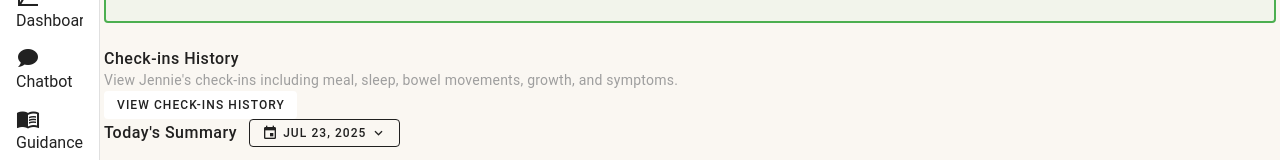
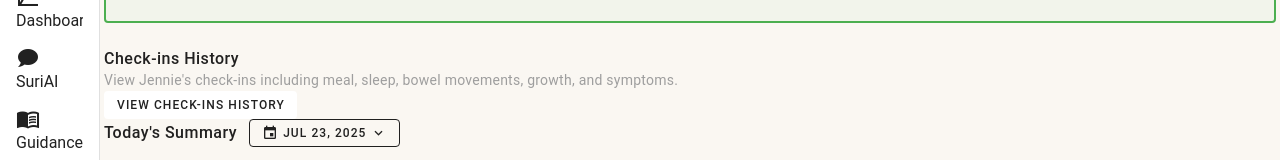
Before and after one commit to weichingtay/SuriCare, a Vue app in the folder frontend/: page / in a window 1280 px wide. Shown: the part 189-349 px from the top of the page. Built offline with nearby package versions, Linux system fonts and the light colour scheme; no server answers; the database is empty; a small style sheet from the web is missing.

Commit message:
fix: rename "chatbot" to "suriai"

```diff
--- a/frontend/src/components/AppNavigation.vue
+++ b/frontend/src/components/AppNavigation.vue
@@ -130,7 +130,7 @@
     },
     {
       value: 'chatbot',
-      label: 'Chatbot',
+      label: 'SuriAI',
       icon: 'mdi-chat',
       route: '/chatbot',
     },
--- a/frontend/src/components/chatbot/ChatContent.vue
+++ b/frontend/src/components/chatbot/ChatContent.vue
@@ -318,7 +318,7 @@
 
 
   .user-card {
-    background-color: rgb(235, 235, 235);
+    background-color: #ffe1bb;
     padding: 12px 18px !important;
     box-shadow: none !important;
   }
```
